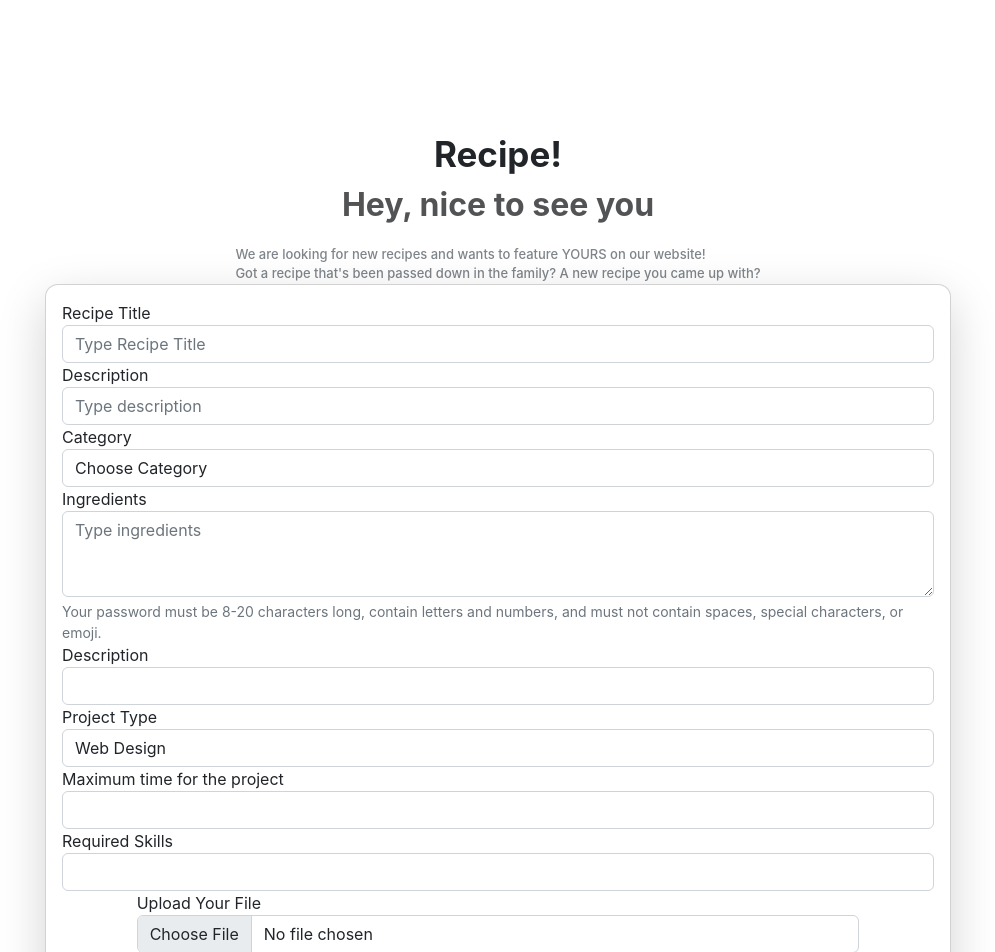
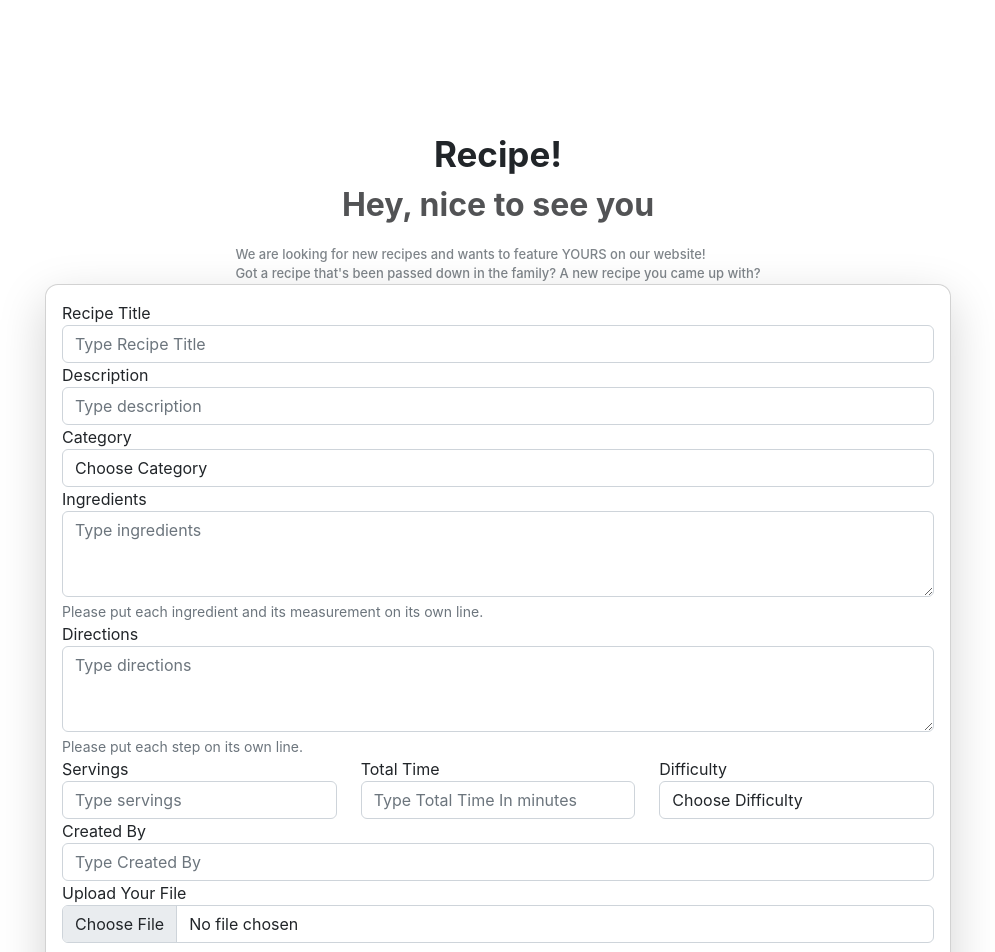
Before and after one commit to AdieCR/Recipe---ITC-Group-Project, a React (Create React App) app: page /submitRecipe in a window 1280 px wide. Shown: the top 952 px of the page, without its empty margins (142-1137 px from the left). Built offline with nearby package versions, Linux system fonts and the light colour scheme; no server answers; a web font is replaced by a local one.

Commit message:
form without yup

```diff
--- a/src/components/SubmitRecipe/SubmitRecipe.jsx
+++ b/src/components/SubmitRecipe/SubmitRecipe.jsx
@@ -16,6 +16,8 @@ function SubmitRecipe() {
     const [errorMessage, setErrorMessage] = useState("");
 
     async function toAddRecipe(e) {
+
+
         e.preventDefault();
         const tempError = [];
         if (!recipeTitle) {
@@ -36,6 +38,9 @@ function SubmitRecipe() {
         if (!servings) {
             tempError.push("Servings is required");
         }
+        // if  servings.typeof !== isInteger) {
+        //     tempError.push("Servings is required");
+        // }
         if (!totalTime) {
             tempError.push("Total Time is required");
         }
@@ -74,7 +79,7 @@ function SubmitRecipe() {
         console.log(tempError);
     }
 
-    console.log(ingredients);
+    console.log("servings", servings);
 
     return (
         <div className="container mt-3">
@@ -149,59 +154,118 @@ function SubmitRecipe() {
                                             rows="3"
                                             placeholder="Type ingredients"
                                             onChange={(e) =>
-                                                setIngredients(e.target.value.split(/\r?\n/))
+                                                setIngredients(
+                                                    e.target.value.split(
+                                                        /\r?\n/
+                                                    )
+                                                )
                                             }
                                         />
-                                        <div id="passwordHelpBlock" class="form-text">
-  Your password must be 8-20 characters long, contain letters and numbers, and must not contain spaces, special characters, or emoji.
+                                        <div
+                                            id="passwordHelpBlock"
+                                            class="form-text"
+                                        >
+                                            Please put each ingredient and its
+                                            measurement on its own line.
                                         </div>
-                                        <div className="col-lg-5 col-md-6 col-sm-12"></div>
-                                        <div className="form-group">
-                                            <label for="description">
-                                                Description
+                                        <label for="directions">
+                                            Directions
+                                        </label>
+                                        <textarea
+                                            type="text"
+                                            id="directions"
+                                            className="form-control"
+                                            rows="3"
+                                            placeholder="Type directions"
+                                            onChange={(e) =>
+                                                setDirections(
+                                                    e.target.value.split(
+                                                        /\r?\n/
+                                                    )
+                                                )
+                                            }
+                                        />
+                                        <div
+                                            id="passwordHelpBlock"
+                                            class="form-text"
+                                        >
+                                            Please put each step on its own
+                                            line.
+                                        </div>
+                                        <div className="row">
+                                            <div className="col-md-4">
+                                                <label for="servings">
+                                                    Servings
                                                 </label>
                                                 <input
                                                     type="text"
+                                                    id="servings"
                                                     className="form-control"
-                                                id="description"
-                                                placeholder=""
+                                                    placeholder="Type servings"
+                                                    onChange={(e) =>
+                                                        setServings(
+                                                            e.target.value
+                                                        )
+                                                    }
                                                 />
                                             </div>
-                                        <div className="form-group">
-                                            <label for="inputEmail4">
-                                                Project Type
-                                            </label>
-                                            <select className="form-control">
-                                                <option>Web Design</option>
-                                                <option>Blockchain</option>
-                                                <option>ML</option>
-                                            </select>
-                                        </div>
-                                        <div className="form-group">
-                                            <label for="time">
-                                                Maximum time for the project
+                                            <div className="col-md-4">
+                                                <label for="totalTime">
+                                                    Total Time
                                                 </label>
                                                 <input
                                                     type="text"
+                                                    id="totalTime"
                                                     className="form-control"
-                                                id="time"
-                                                placeholder=""
+                                                    placeholder="Type Total Time In minutes"
+                                                    onChange={(e) =>
+                                                        setTotalTime(
+                                                            e.target.value
+                                                        )
+                                                    }
                                                 />
                                             </div>
-                                        <div className="form-group">
-                                            <label for="skill">
-                                                Required Skills
+                                            <div className="col-md-4">
+                                                <label for="difficulty">
+                                                    Difficulty
                                                 </label>
+                                                <select
+                                                    id="difficulty"
+                                                    className="form-control"
+                                                    onChange={(e) =>
+                                                        setDifficulty(
+                                                            e.target.value
+                                                        )
+                                                    }
+                                                >
+                                                    <option>
+                                                        Choose Difficulty
+                                                    </option>
+                                                    <option>Beginner</option>
+                                                    <option>
+                                                        Intermediate
+                                                    </option>
+                                                    <option>Advanced</option>
+                                                </select>
+                                            </div>
+                                            <label for="createdBy">
+                                                Created By
+                                            </label>
+                                            <div className="createdBy">
                                                 <input
                                                     type="text"
+                                                    id="createdBy"
                                                     className="form-control"
-                                                id="skill"
-                                                placeholder=""
+                                                    placeholder="Type Created By"
+                                                    onChange={(e) =>
+                                                        setCreatedBy(
+                                                            e.target.value
+                                                        )
+                                                    }
                                                 />
                                             </div>
-
+                                        </div>
                                         <div className="row justify-content-center">
-                                            <div className="col-md-12 col-lg-10 col-12">
                                             <div className="form-group files">
                                                 <label className="my-auto">
                                                     Upload Your File
@@ -213,19 +277,8 @@ function SubmitRecipe() {
                                                 />
                                             </div>
                                         </div>
-                                        </div>
                                         <div className="row justify-content-center">
                                             <div className="col-md-12 col-lg-10 col-12">
-                                                <div className="form-group">
-                                                    <label for="exampleFormControlTextarea2">
-                                                        Message
-                                                    </label>
-                                                    <textarea
-                                                        className="form-control rounded-0"
-                                                        id="exampleFormControlTextarea2"
-                                                        rows="5"
-                                                    ></textarea>
-                                                </div>
                                                 <div className="mb-2 mt-4">
                                                     <div className="text-right">
                                                         <button
```
Lines whose indentation alone changed are shown as unchanged.
